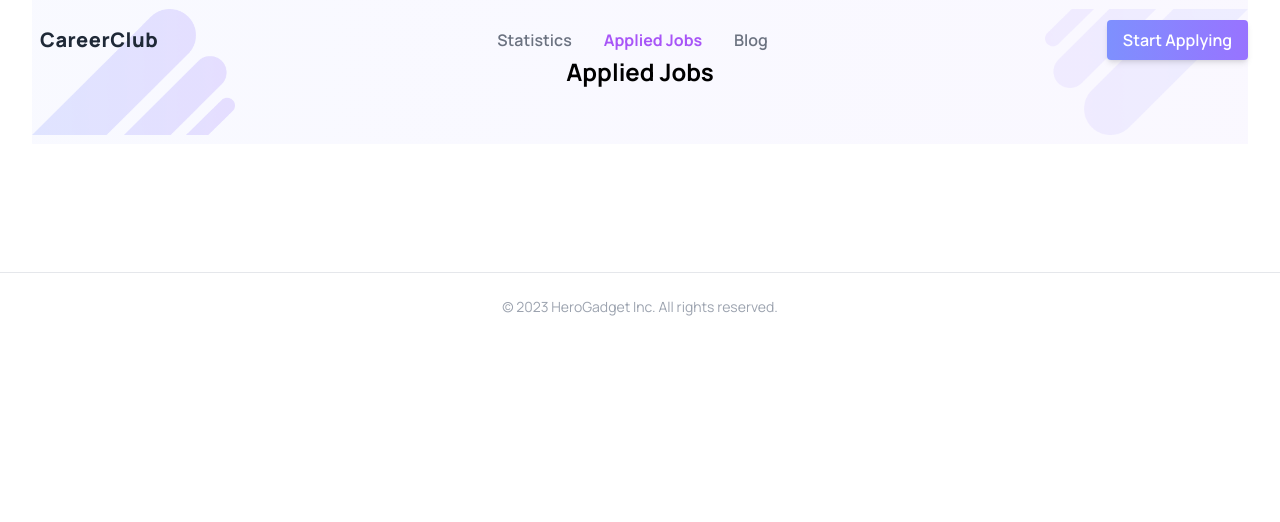
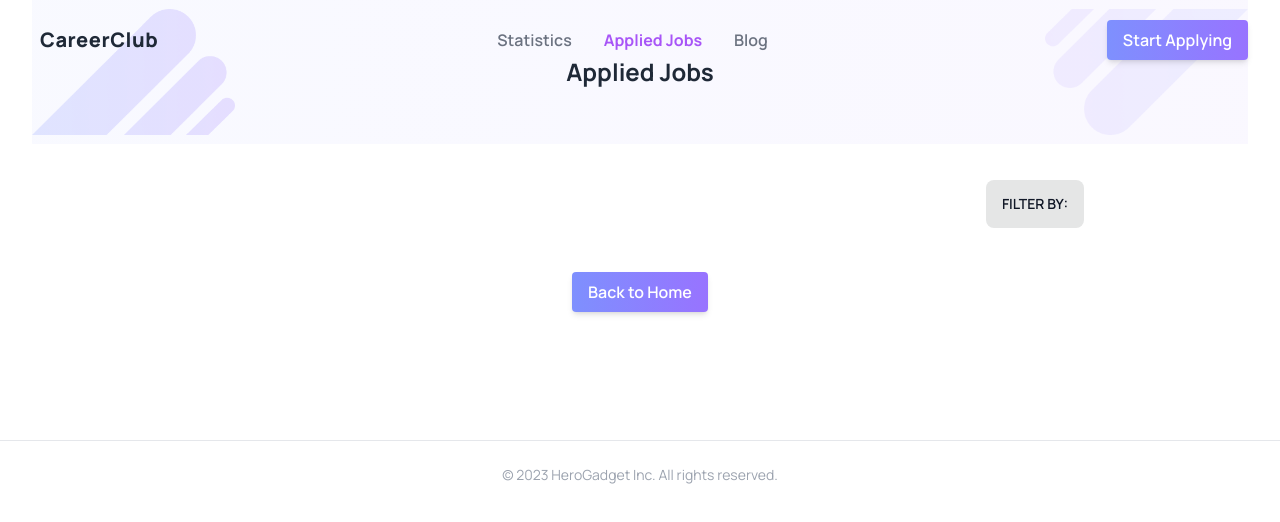
Before and after one commit to mashudalhasan/career-club, a React (Vite) app: page /jobs in a window 1280 px wide. Shown: the top 522 px of the page. Built offline with nearby package versions, Linux system fonts and the light colour scheme.

Commit message:
implemented filter button

```diff
--- a/package.json
+++ b/package.json
@@ -9,7 +9,9 @@
     "preview": "vite preview"
   },
   "dependencies": {
+    "@headlessui/react": "^1.7.13",
     "@heroicons/react": "^2.0.17",
+    "daisyui": "^2.51.5",
     "localforage": "^1.10.0",
     "match-sorter": "^6.3.1",
     "react": "^18.2.0",
--- a/src/components/AppliedJobList.jsx
+++ b/src/components/AppliedJobList.jsx
@@ -4,7 +4,7 @@ import locationImage from "../assets/Icons/location.png";
 import { Link } from "react-router-dom";
 
 const AppliedJobList = ({ job }) => {
-  console.log(job);
+//   console.log(job);
   const {
     jobTitle,
     companyName,
--- a/src/components/AppliedJobs.jsx
+++ b/src/components/AppliedJobs.jsx
@@ -1,9 +1,11 @@
-import React from "react";
-import { useLoaderData } from "react-router-dom";
-import { getJobCart } from "../Utilities/FakeDB";
+import React, { useState } from "react";
+import { Link, useLoaderData } from "react-router-dom";
+import { deleteJobCart, getJobCart } from "../Utilities/FakeDB";
 import AppliedJobList from "./AppliedJobList";
 import banner1 from "../assets/All Images/Vector-1.png";
 import banner2 from "../assets/All Images/Vector.png";
+import { toast } from "react-hot-toast";
+import FilterMenu from "./FilterMenu";
 
 const AppliedJobs = () => {
   const appliedData = useLoaderData();
@@ -17,25 +19,80 @@ const AppliedJobs = () => {
       jobData.push(foundJob);
     }
   }
-//   console.log(jobData);
+  //   console.log(jobData);
+
+  const deleteCartHandler = () => {
+    toast.success("Cleared! Apply Again 🚀");
+    deleteJobCart();
+  };
+
+  const [onsite, setOnsite] = useState([]);
+  const [remote, setRemote] = useState([]);
+
+  const onsiteHandler = () => {
+    const onsiteData = jobData.filter((d) => d.jobLocationType === "Onsite");
+    setOnsite(onsiteData);
+    setRemote([]); // Reset remote data
+  };
+
+  const remoteHandler = () => {
+    const remoteData = jobData.filter((d) => d.jobLocationType === "Remote");
+    setRemote(remoteData);
+    setOnsite([]); // Reset onsite data
+  };
+
   return (
-    <div className="my-container">
+    <div className="my-container mb-32">
       <div className="flex h-36 justify-between items-center bg-light-purple -mt-20">
         <img className="w-1/3 md:w-1/4 lg:w-1/6" src={banner2} alt="" />
         <p className="text-2xl font-bold text-center">Applied Jobs</p>
         <img className="w-1/3 md:w-1/4 lg:w-1/6" src={banner1} alt="" />
       </div>
-      <div className="my-32">
-        <div>
-
+      <div className="mt-32 relative">
+        <div className="absolute -top-24 right-40">
+          <div className="dropdown dropdown-end">
+            <label
+              tabIndex={0}
+              className="btn m-1 bg-base-300 border-none text-gray-900 hover:text-white"
+            >
+              Filter By:
+            </label>
+            <ul
+              tabIndex={0}
+              className="dropdown-content menu p-2 shadow bg-base-100 rounded-box w-52"
+            >
+              <li>
+                <a onClick={() => onsiteHandler()}>Onsite</a>
+              </li>
+              <li>
+                <a onClick={() => remoteHandler()}>Remote</a>
+              </li>
+            </ul>
+          </div>
         </div>
         <div>
           <ul>
-            {jobData.map((job) => (
+            {onsite.map((job) => (
+              <AppliedJobList key={job._id} job={job}></AppliedJobList>
+            ))}
+          </ul>
+          <ul>
+            {remote.map((job) => (
               <AppliedJobList key={job._id} job={job}></AppliedJobList>
             ))}
           </ul>
         </div>
+      </div>
+      <div className="flex justify-center items-center">
+        {jobData.length > 0 ? (
+          <button onClick={() => deleteCartHandler()} className="btn-primary">
+            Clear All
+          </button>
+        ) : (
+          <Link to="/">
+            <button className="btn-primary">Back to Home</button>
+          </Link>
+        )}
       </div>
     </div>
   );
--- /dev/null
+++ b/src/components/FilterMenu.jsx
@@ -0,0 +1,25 @@
+import React from "react";
+
+const FilterMenu = () => {
+
+  return (
+    <div className="dropdown dropdown-end">
+      <label tabIndex={0} className="btn m-1">
+        Filter By:
+      </label>
+      <ul
+        tabIndex={0}
+        className="dropdown-content menu p-2 shadow bg-base-100 rounded-box w-52"
+      >
+        <li>
+          <a >Onsite</a>
+        </li>
+        <li>
+          <a >Remote</a>
+        </li>
+      </ul>
+    </div>
+  );
+};
+
+export default FilterMenu;
--- a/src/components/Home.jsx
+++ b/src/components/Home.jsx
@@ -2,6 +2,13 @@ import React from "react";
 import coverImage from "../assets/All Images/employer-choosing-the-best-candidate.jpg";
 import JobCategory from "./JobCategory";
 import FeaturedJobs from "./FeaturedJobs";
+import { deleteJobCart } from "../Utilities/FakeDB";
+import { toast } from "react-hot-toast";
+
+const getStartedButtonHandler = () => {
+  toast.success("Let's Start Again! 🔥");
+  deleteJobCart();
+}
 
 const Home = () => {
   return (
@@ -17,7 +24,7 @@ const Home = () => {
               you need. Its your future. Come find it. Manage all your job
               application from start to finish.
             </p>
-            <button type="button" className="btn-primary">
+            <button type="button" className="btn-primary" onClick={() => getStartedButtonHandler()}>
               Get Started
             </button>
           </div>
--- a/tailwind.config.js
+++ b/tailwind.config.js
@@ -26,5 +26,5 @@ export default {
       },
     },
   },
-  plugins: [],
+  plugins: [require("daisyui")],
 };
```
Also changed, not shown: 1 other file (tests, documents, lock files or other folders).
